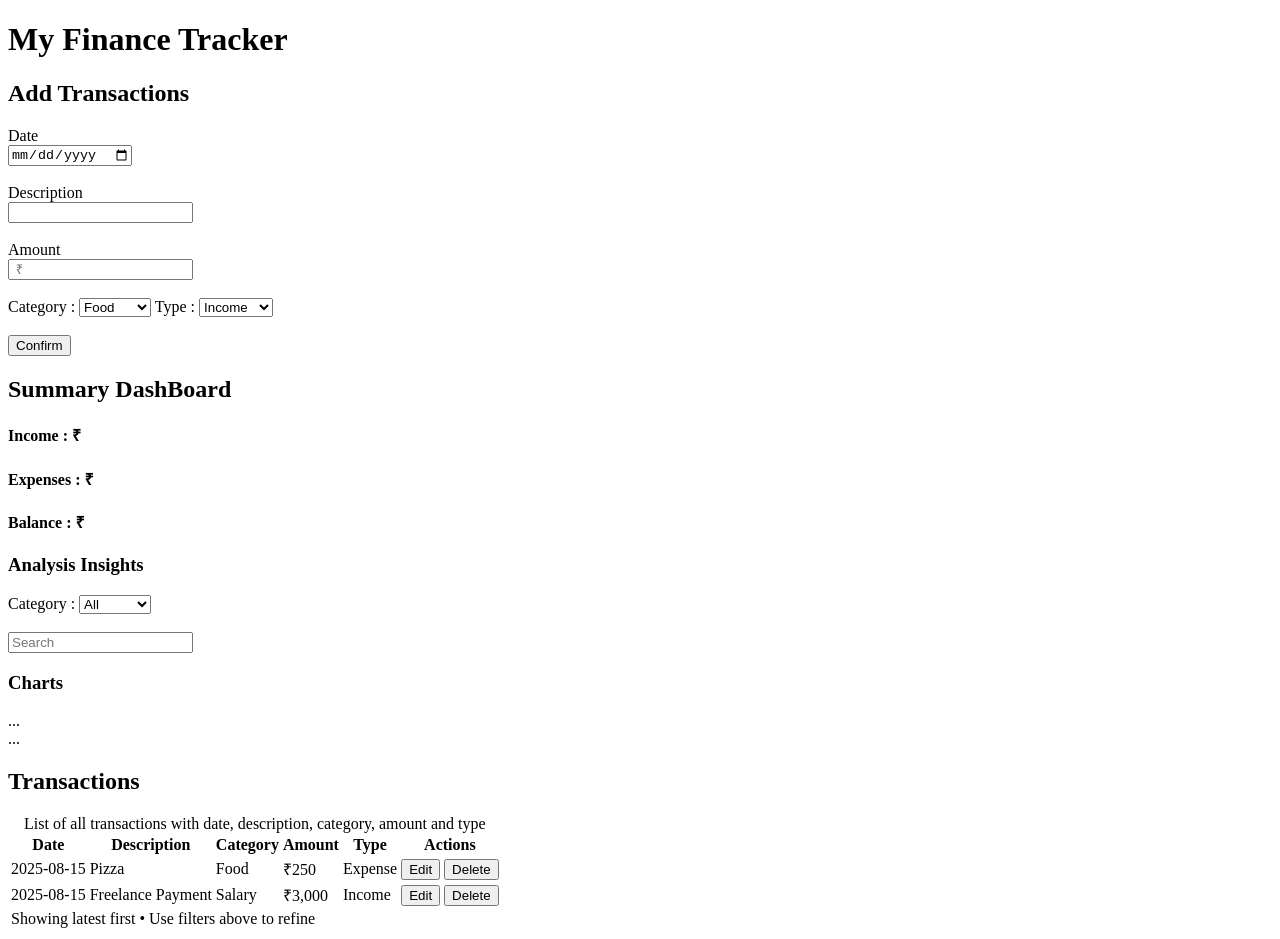
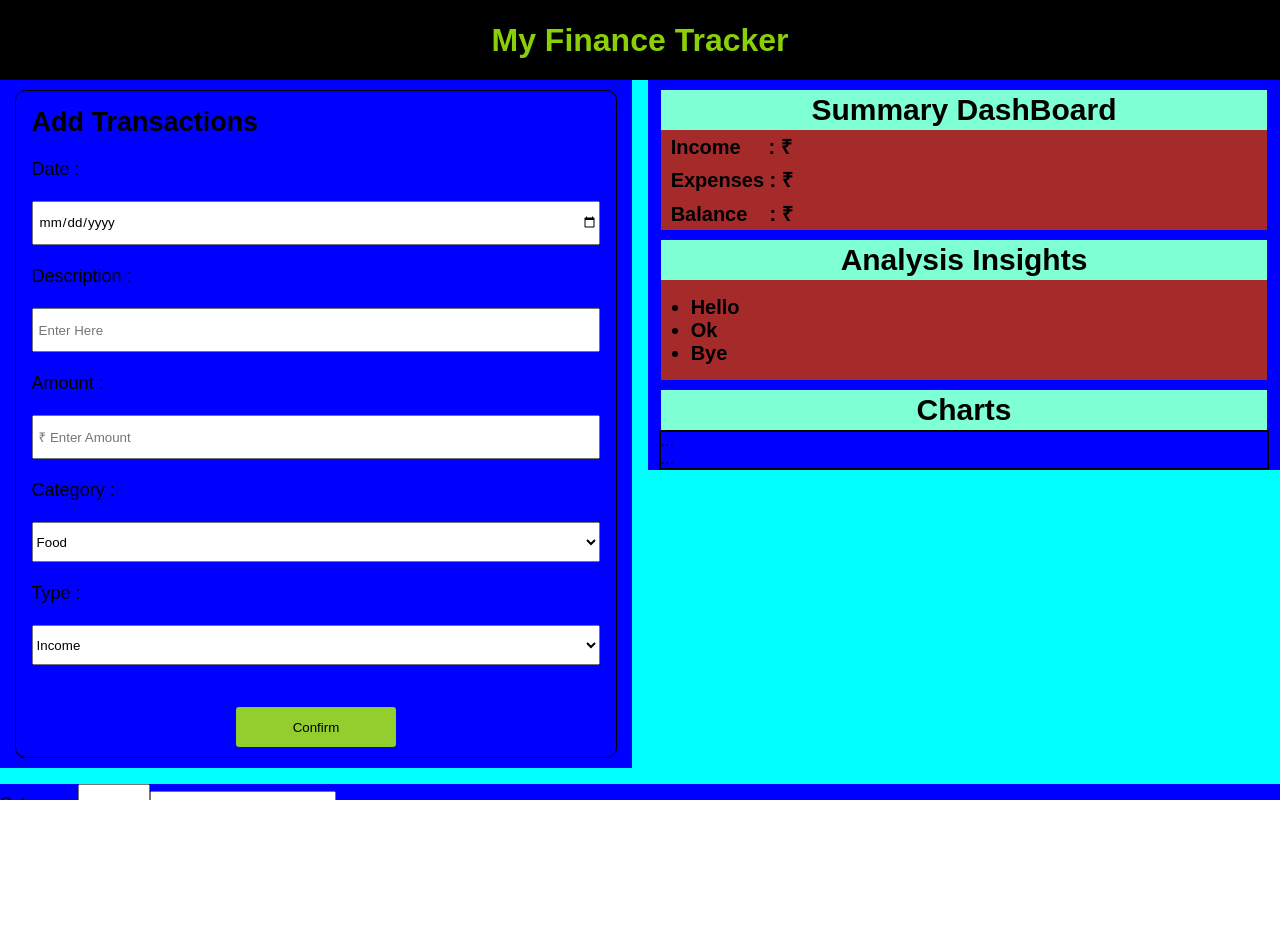
Before and after one commit to sachit-create/Finance-Tracker, a plain HTML site: page index.html in a window 1280 px wide. After the commit the page ends 800 px from the top, so only its background shows below. Drawn offline with Linux system fonts and the light colour scheme.

Commit message:
working with css

```diff
--- a/css/style.css
+++ b/css/style.css
@@ -0,0 +1,150 @@
+*{
+    margin: 0%;
+    padding: 0%;
+    font-family: Arial, Helvetica, sans-serif;
+    font-style: normal;
+}
+
+html,body{
+    height: 100%;
+}
+
+body{
+    background-color: white;
+    display: grid;
+    grid-template-rows: 10vh 90vh;
+}
+
+header{
+    background-color: black;
+    display: flex;
+    align-items: center;
+    justify-content: center;
+    position: static;
+}
+
+header h1{
+    color: rgba(156, 235, 9, 0.884);
+}
+
+main {
+  display: grid;
+  grid-template-columns: 1fr;
+  gap: 1rem;
+  background-color: aqua;
+  align-items: start;
+  overflow-y: auto;
+}
+
+
+section{
+    background-color: blue;
+    display: flex;
+    flex-direction: column;
+    align-items: center;
+    justify-content:center;
+}
+
+
+@media (min-width: 768px) {
+  main {
+    grid-template-columns: 1fr 1fr;
+  }
+  #search_section, .container{
+    grid-column: span 2;
+    flex-direction: row;
+    justify-content: start;
+  }
+}
+
+form{
+    font-size: large;
+    margin: 10px;
+    padding-top: 1rem;
+    padding-left:1rem;
+    padding-right: 1rem;
+    border: 1px solid black;
+    border-radius: 10px;
+    display: flex;
+    flex-direction: column;
+    justify-content: start;
+    width: 90%;
+}
+
+form h2{
+    color: black;
+}
+
+label{
+    color: black;
+}
+
+input, select{
+  color: black;
+  height: 40px;
+}
+
+input{
+    padding-left: 5px;
+}
+
+option{
+    color: black;
+}
+
+
+
+#btn_div{
+    display: flex;
+    align-items: center;
+    justify-content: center;
+    margin-bottom: 10px;
+}
+
+#add_trac{
+    height: 40px;
+    width: 160px;
+    border: none;
+    border-radius: 3px;
+    color: black;
+    background-color: rgba(174, 245, 8, 0.842);
+    cursor: pointer;
+}
+
+.summary_heading{
+    margin-top: 10px;
+    background-color: aquamarine;
+    height: 40px;
+    width: 96%;
+    display: flex;
+    align-items: center;
+    justify-content: center;
+    font-size: 20px;
+}
+
+.summary_content{
+    background-color: brown;
+    height: 100px;
+    width: 96%;
+    display: flex;
+    align-items: start;
+    flex-direction: column;
+    justify-content: space-around;
+    font-size: 20px;
+}
+
+.summary_content h4{
+    margin-left: 10px;
+}
+
+.summary_content ul li{
+    font-size: 20px;
+    margin-left: 30px;
+    font-weight:600;
+}
+
+#charts{
+    width: 96%;
+    height: auto;
+    border: 2px solid black;
+}
--- a/index.html
+++ b/index.html
@@ -20,60 +20,81 @@
     </header>
 
     <main>
-      <h2>Add Transactions</h2>
-
       <section id="form">
         <form>
-          <label for="date">Date</label><br />
-          <input type="date" name="date" id="date" /><br /><br />
+          <h2>Add Transactions</h2>
+          <br />
+          <label for="date">Date : </label><br />
+          <input type="date" name="date" id="date" /><br />
 
-          <label for="description">Description</label><br />
-          <input type="text" name="desc" id="desc" maxlength="10" /><br /><br />
+          <label for="description">Description : </label><br />
+          <input
+            type="text"
+            name="desc"
+            id="desc"
+            maxlength="10"
+            placeholder="Enter Here"
+          /><br />
 
-          <label for="amount">Amount</label><br />
+          <label for="amount">Amount : </label><br />
           <input
             type="text"
             name="amount"
             id="amount"
             maxlength="6"
-            placeholder=" &#8377;"
-          /><br /><br />
+            placeholder="&#8377; Enter Amount "
+          /><br />
 
-          <label for="category">Category : </label>
+          <label for="category">Category : </label><br />
           <select name="category" id="cate">
             <option value="food">Food</option>
             <option value="salary">Salary</option>
             <option value="clothes">Clothes</option>
             <option value="courses">Courses</option>
-            <option value="others">Others</option>
-          </select>
+            <option value="others">Others</option></select
+          ><br />
 
-          <label for="type">Type : </label>
+          <label for="type">Type : </label><br />
           <select name="type" id="type">
             <option value="income">Income</option>
             <option value="expense">Expense</option></select
           ><br /><br />
 
-          <button id="add_trac">Confirm</button>
+          <div id="btn_div">
+            <button id="add_trac" type="submit">Confirm</button>
+          </div>
         </form>
       </section>
 
       <section id="summary">
-        <div id="summary_board">
-          <div><h2>Summary DashBoard</h2></div>
-          <div>
-            <h4>Income : &#8377;</h4>
-            <h4>Expenses : &#8377;</h4>
-            <h4>Balance : &#8377;</h4>
-          </div>
+        <div class="summary_heading"><h2>Summary DashBoard</h2></div>
 
-          <div id="analytics">
-            <div><h3>Analysis Insights</h3></div>
-            <div><ul id="insights"></ul></div>
-          </div>
+        <div class="summary_content">
+          <h4>Income &nbsp;&nbsp;&nbsp;&nbsp;: &#8377;</h4>
+          <h4>Expenses : &#8377;</h4>
+          <h4>Balance &nbsp;&nbsp;&nbsp;: &#8377;</h4>
         </div>
 
-        <div id="search">
+        <div class="summary_heading"><h2>Analysis Insights</h2></div>
+
+        <div class="summary_content">
+          <ul id="insights">
+            <li>Hello</li>
+            <li>Ok</li>
+            <li>Bye</li>
+          </ul>
+        </div>
+
+        <div class="summary_heading"><h2>Charts</h2></div>
+
+        <div id="charts">
+          <div id="chart1">...</div>
+          <div id="chart2">...</div>
+        </div>
+      </section>
+
+      <section id="search_section">
+        <div id="search_cate">
           <label for="category2">Category : </label>
           <select name="category2" id="cate2">
             <option value="all">All</option>
@@ -83,7 +104,9 @@
             <option value="courses">Courses</option>
             <option value="others">Others</option></select
           ><br /><br />
+        </div>
 
+        <div>
           <input
             type="text"
             name="search"
@@ -92,12 +115,6 @@
             placeholder="Search"
           />
         </div>
-      </section>
-
-      <section id="visuals">
-        <div><h3>Charts</h3></div>
-        <div id="charts">...</div>
-        <div id="analytics">...</div>
       </section>
 
       <section id="transactions" class="container">
@@ -179,5 +196,6 @@
         </div>
       </section>
     </main>
+    <script src="scripts/scripts.js"></script>
   </body>
 </html>
```
